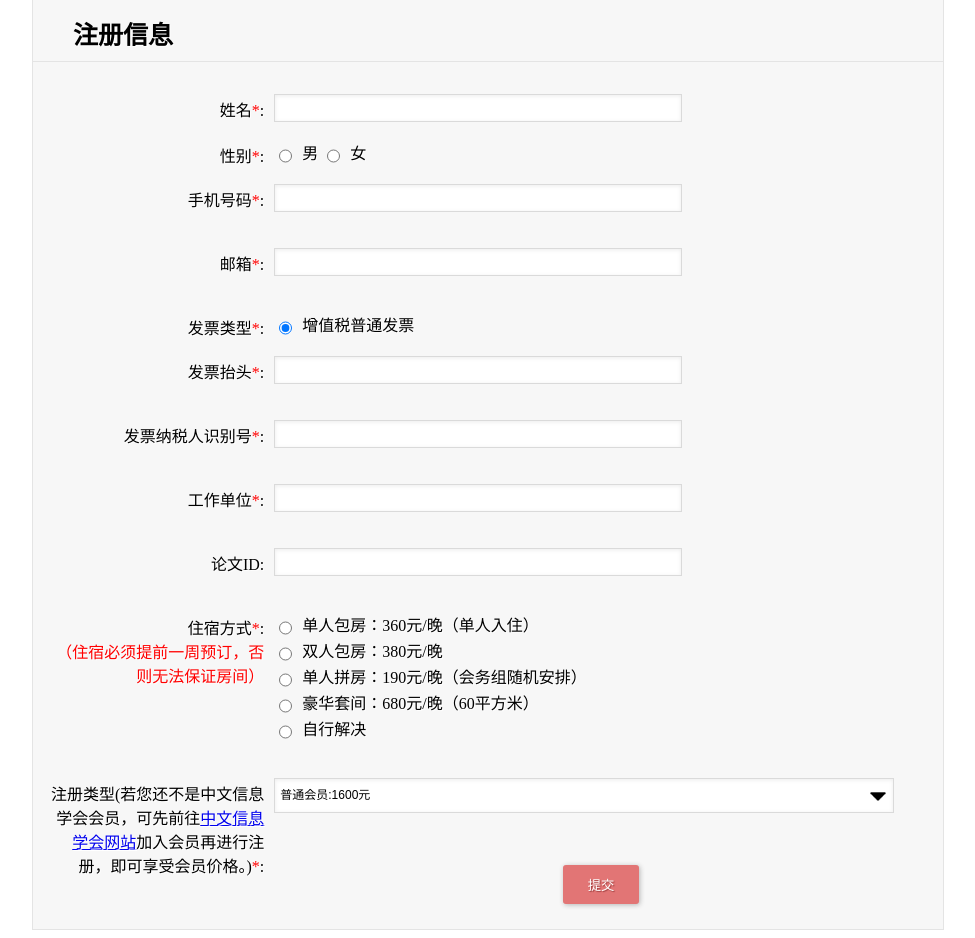
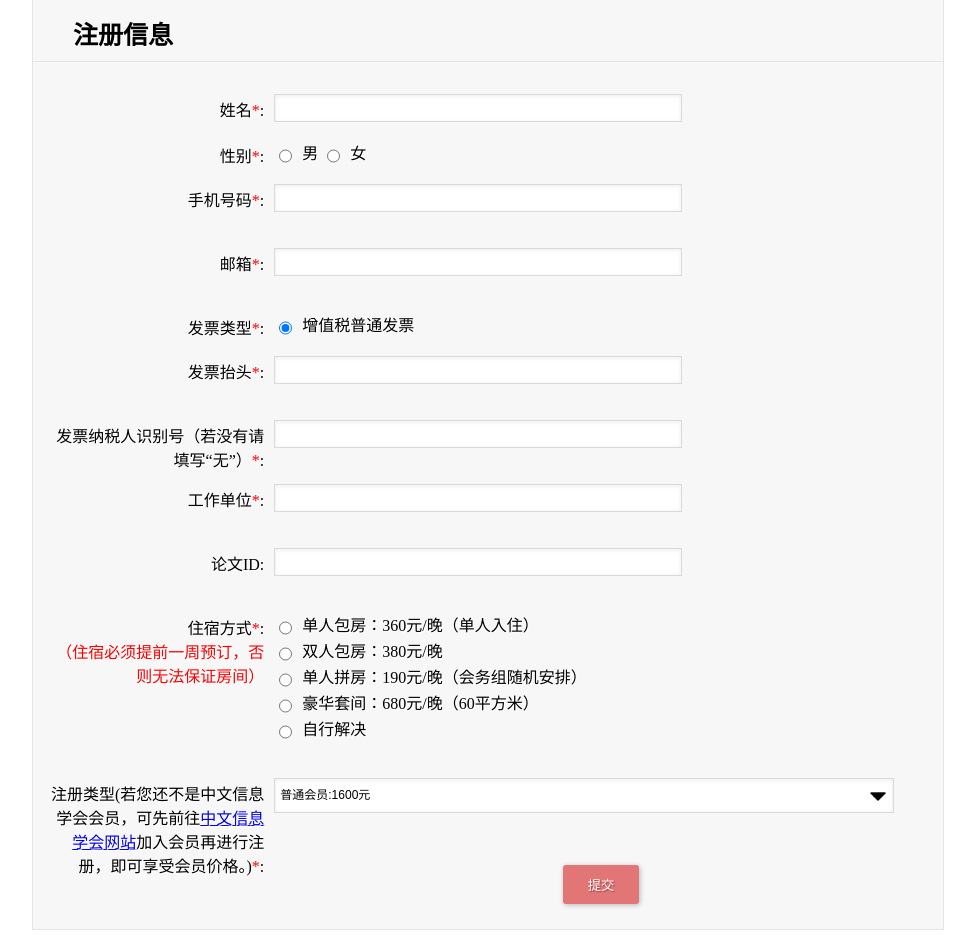
Before and after one commit to Zeco-01/CWMT2017-REG, a Django app: page /register/ in a window 1280 px wide. Shown: the part 1088-2026 px from the top of the page, without its empty margins (152-1127 px from the left). Run offline with Django 3.2, Linux system fonts and the light colour scheme; parts of the project's set-up code (start-up, migrations or seed data) failed here and were passed over.

Commit message:
text change

```diff
--- a/CWMT/user_login/templates/reg.html
+++ b/CWMT/user_login/templates/reg.html
@@ -134,7 +134,7 @@
     </label><br/>
 
     <label>
-        <span>发票纳税人识别号<span style="color:red">*</span>:</span>
+        <span>发票纳税人识别号（若没有请填写“无”）<span style="color:red">*</span>:</span>
         <input id="tax_id" type="text" name="tax_id"/>
         <div id="tax_id_err" class="error_msg"></div>
     </label><br/>
```
